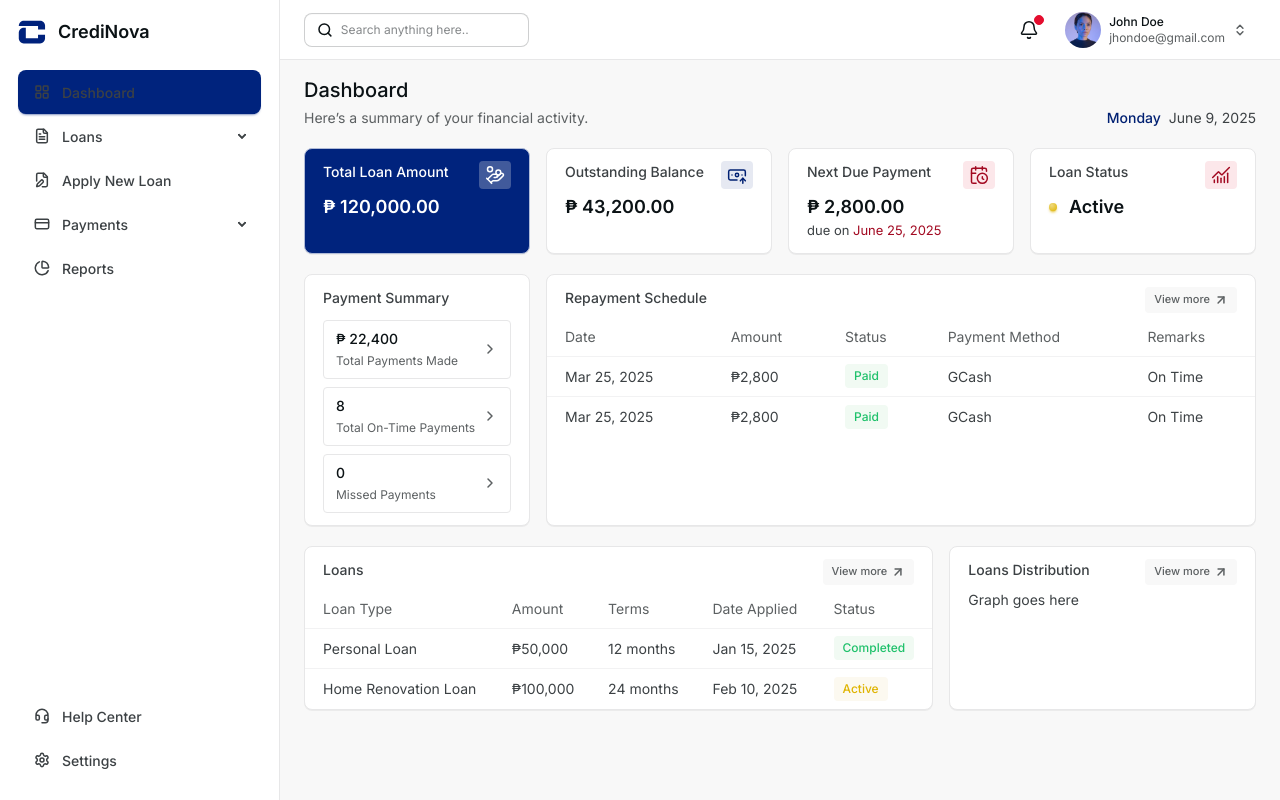
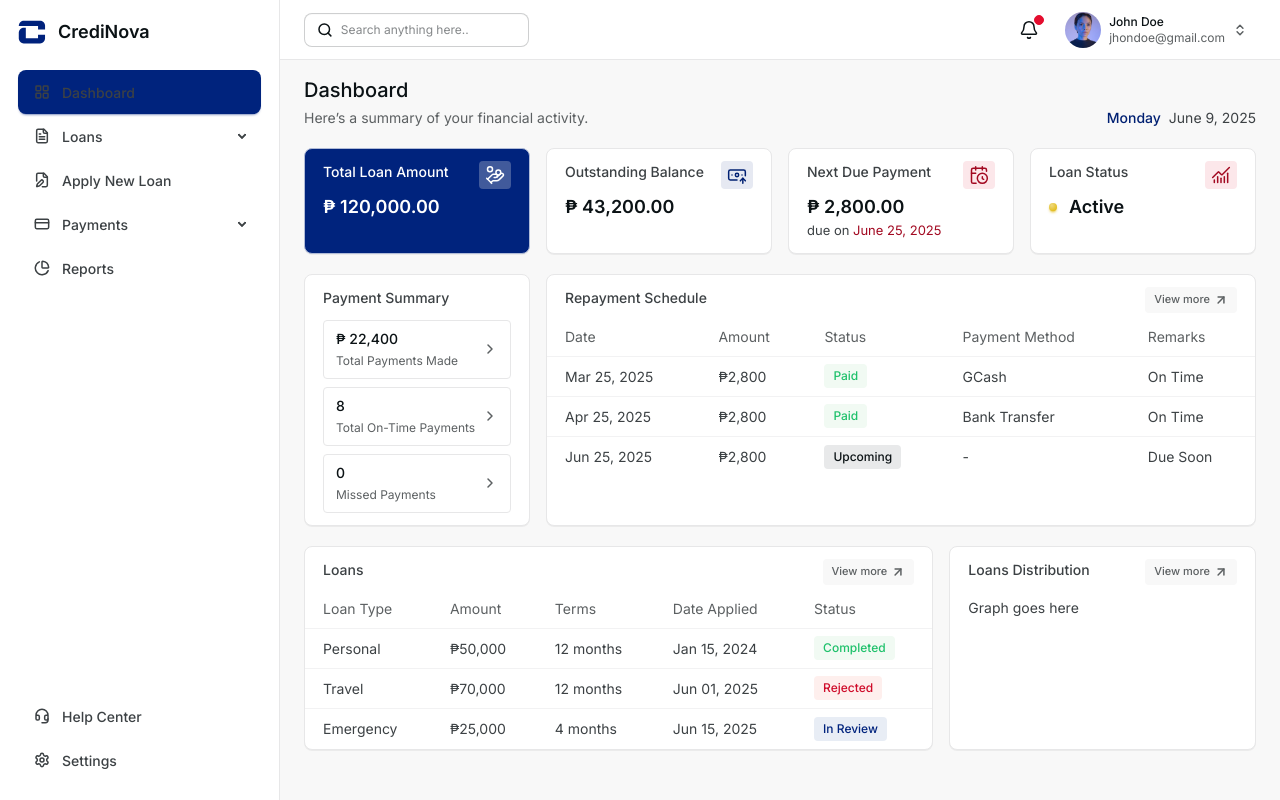
Before and after one commit to lyka-martinez/credi-nova, a React (Vite) app: page / in a window 1280 px wide. Built offline with nearby package versions, Linux system fonts and the light colour scheme.

Commit message:
complete dashboard

```diff
--- /dev/null
+++ b/src/components/badge.tsx
@@ -0,0 +1,33 @@
+import { memo } from 'react'
+import type { ReactNode } from 'react'
+import type { statusType } from '../types'
+
+/**
+ * Badge component for status indicators.
+ * @returns JSX.Element
+ */
+
+type BadgeProps = {
+    variant: statusType
+    children?: ReactNode
+}
+
+const variantClass = {
+    neutral: '',
+    success: 'd-badge-success',
+    warning: 'd-badge-warning',
+    primary: 'd-badge-primary',
+    error: 'd-badge-error',
+}
+
+const Badge = ({ variant = 'neutral', children }: BadgeProps) => {
+    return (
+        <div
+            className={`d-badge d-badge-soft h-[24px] rounded-sm border-transparent px-2 text-xs ${variantClass[variant]}`}
+        >
+            {children}
+        </div>
+    )
+}
+
+export default memo(Badge)
--- a/src/pages/button.tsx
+++ b/src/components/button.tsx
@@ -9,7 +9,7 @@ import type { ButtonHTMLAttributes, ReactNode } from 'react'
 type ButtonProps = {
     children: ReactNode
     variant?: 'accent' | 'ghost' | 'primary' | 'secondary'
-    size?: 'sm' | 'md' | 'lg'
+    size?: 'xs' | 'sm' | 'md' | 'lg'
     className?: string
     leftIcon?: ReactNode
     rightIcon?: ReactNode
@@ -23,6 +23,7 @@ const variantClass = {
 }
 
 const sizeClass = {
+    xs: 'd-btn-xs',
     sm: 'd-btn-sm',
     md: '',
     lg: 'sm:d-btn-lg',
@@ -47,6 +48,11 @@ const Button = ({
             {children}
             {rightIcon && <span>{rightIcon}</span>}
         </button>
+
+        // <button className="d-btn d-btn-ghost d-btn-xs bg-secondary-600/30 hover:bg-secondary-600/60 h-[26px] gap-1 rounded-sm px-2 font-medium text-neutral-300">
+        //                             View more
+        //                             <ArrowUpRight className="w-[14px]" />
+        //                         </button>
     )
 }
 
--- /dev/null
+++ b/src/components/card.tsx
@@ -0,0 +1,36 @@
+import { memo } from 'react'
+import type { ReactNode } from 'react'
+
+/**
+ * Card component
+ * @returns JSX.Element
+ */
+
+type CardProps = {
+    variant?: 'primary' | 'secondary'
+    cardClass?: string
+    cardBodyClass?: string
+    children?: ReactNode
+}
+
+const variantClass = {
+    primary: 'bg-primary-500 border-primary-100 text-white',
+    secondary: 'border-neutral-50 bg-white text-neutral-400',
+}
+
+const Card = ({
+    variant = 'secondary',
+    cardClass = '',
+    cardBodyClass = '',
+    children,
+}: CardProps) => {
+    return (
+        <div className={`d-card d-card-sm xl:d-card-md border shadow-2xs ${variantClass[variant]} ${cardClass}`}>
+            <div className={`d-card-body gap-1 ${cardBodyClass}`}>
+                {children}
+            </div>
+        </div>
+    )
+}
+
+export default memo(Card)
--- a/src/pages/dashboard.tsx
+++ b/src/pages/dashboard.tsx
@@ -1,4 +1,3 @@
-import { memo } from 'react'
 import {
     BanknoteArrowUp,
     CalendarClock,
@@ -7,11 +6,16 @@ import {
     ChevronRight,
     ArrowUpRight,
 } from 'lucide-react'
-import Sidebar from './sidebar'
-import Navbar from './navbar'
+import type { RepaymentSchedule, Loans } from '../types'
+import Sidebar from '../components/sidebar'
+import Navbar from '../components/navbar'
+import Card from '../components/card'
+import Badge from '../components/badge'
+import Button from '../components/button'
 
 /**
  * Dashboard component
+ * @variable repaymentScheduleList - List of repayment schedules
  * @param onLogout - Callback function to handle logout action
  * @returns JSX.Element
  */
@@ -21,19 +25,82 @@ type DashboardProps = {
 }
 
 const Dashboard = ({ onLogout }: DashboardProps) => {
+    const repaymentScheduleList: RepaymentSchedule[] = [
+        {
+            date: 'Mar 25, 2025',
+            amount: '₱2,800',
+            status: {
+                label: 'Paid',
+                variant: 'success',
+            },
+            paymentMethod: 'GCash',
+            remarks: 'On Time',
+        },
+        {
+            date: 'Apr 25, 2025',
+            amount: '₱2,800',
+            status: {
+                label: 'Paid',
+                variant: 'success',
+            },
+            paymentMethod: 'Bank Transfer',
+            remarks: 'On Time',
+        },
+        {
+            date: 'Jun 25, 2025',
+            amount: '₱2,800',
+            status: {
+                label: 'Upcoming',
+                variant: 'neutral',
+            },
+            paymentMethod: '-',
+            remarks: 'Due Soon',
+        },
+    ]
+
+    const loansList: Loans[] = [
+        {
+            loanType: 'Personal',
+            amount: '₱50,000',
+            terms: '12 months',
+            dateApplied: 'Jan 15, 2024',
+            status: {
+                label: 'Completed',
+                variant: 'success',
+            },
+        },
+        {
+            loanType: 'Travel',
+            amount: '₱70,000',
+            terms: '12 months',
+            dateApplied: 'Jun 01, 2025',
+            status: {
+                label: 'Rejected',
+                variant: 'error',
+            },
+        },
+        {
+            loanType: 'Emergency',
+            amount: '₱25,000',
+            terms: '4 months',
+            dateApplied: 'Jun 15, 2025',
+            status: {
+                label: 'In Review',
+                variant: 'primary',
+            },
+        },
+    ]
+
     return (
         <div className="d-drawer lg:d-drawer-open h-full">
             <input id="my-drawer" type="checkbox" className="d-drawer-toggle" />
 
             {/* Page content */}
             <div className="d-drawer-content flex flex-col justify-center">
-                {/* Navbar */}
                 <Navbar onLogout={onLogout} />
-
 
                 {/* Main content */}
                 <div className="bg-secondary-600/30 flex flex-1 flex-col gap-5 p-4 md:px-8 lg:px-6">
-                    {/* Headings */}
                     <div className="flex items-end justify-start gap-2 lg:justify-between">
                         <div>
                             <h2 className="mb-1 text-lg font-medium lg:text-xl">
@@ -56,8 +123,7 @@ const Dashboard = ({ onLogout }: DashboardProps) => {
 
                     {/* Widgets */}
                     <div className="grid grid-flow-row auto-rows-fr gap-4 sm:grid-cols-2 lg:grid-cols-3 xl:grid-cols-4">
-                        <div className="d-card d-card-sm xl:d-card-md bg-primary-500 border-primary-100 border text-white shadow-2xs">
-                            <div className="d-card-body gap-1">
+                        <Card variant="primary">
                             <div className="d-card-title">
                                 <p>Total Loan Amount</p>
                                 <div className="bg-secondary-600/28 flex h-[28px] items-center rounded-sm px-[6px]">
@@ -70,11 +136,9 @@ const Dashboard = ({ onLogout }: DashboardProps) => {
                                     ₱ 120,000.00
                                 </h3>
                             </div>
-                            </div>
-                        </div>
+                        </Card>
 
-                        <div className="d-card d-card-sm xl:d-card-md border border-neutral-50 bg-white text-neutral-400 shadow-2xs">
-                            <div className="d-card-body gap-1">
+                        <Card>
                             <div className="d-card-title">
                                 <p>Outstanding Balance</p>
                                 <div className="text-primary-600 bg-primary-50 flex h-[28px] items-center rounded-sm px-[6px]">
@@ -87,11 +151,9 @@ const Dashboard = ({ onLogout }: DashboardProps) => {
                                     ₱ 43,200.00
                                 </h3>
                             </div>
-                            </div>
-                        </div>
+                        </Card>
 
-                        <div className="d-card d-card-sm xl:d-card-md border border-neutral-50 bg-white text-neutral-400 shadow-2xs">
-                            <div className="d-card-body gap-1">
+                        <Card>
                             <div className="d-card-title">
                                 <p>Next Due Payment</p>
                                 <div className="text-accent-700 bg-accent-50 flex h-[28px] items-center rounded-sm px-[6px]">
@@ -110,11 +172,9 @@ const Dashboard = ({ onLogout }: DashboardProps) => {
                                     </span>
                                 </p>
                             </div>
-                            </div>
-                        </div>
+                        </Card>
 
-                        <div className="d-card d-card-sm xl:d-card-md border border-neutral-50 bg-white text-neutral-400 shadow-2xs">
-                            <div className="d-card-body gap-1">
+                        <Card>
                             <div className="d-card-title">
                                 <p>Loan Status</p>
                                 <div className="text-accent-700 bg-accent-50 flex h-[28px] items-center rounded-sm px-[6px]">
@@ -131,19 +191,16 @@ const Dashboard = ({ onLogout }: DashboardProps) => {
                                     Active
                                 </h3>
                             </div>
-                            </div>
-                        </div>
+                        </Card>
                     </div>
 
                     {/* Payments */}
                     <div className="grid grid-flow-row auto-rows-min gap-4 lg:grid-cols-3 xl:grid-cols-4">
-                        <div className="d-card d-card-sm lg:d-card-md border border-neutral-50 bg-white text-neutral-400 shadow-2xs lg:col-span-1">
-                            <div className="d-card-body gap-1">
+                        <Card cardClass="lg:col-span-1">
                             <div className="d-card-title mb-2">
                                 <p>Payment Summary</p>
                             </div>
 
-                                {/* Payment Summary List */}
                             <div className="flex flex-col gap-2 text-neutral-300">
                                 <div className="b-payment-summary-row hover:bg-secondary-600/60 rounded-sm border border-neutral-50 px-3 py-2 transition-colors duration-150">
                                     <div>
@@ -190,19 +247,26 @@ const Dashboard = ({ onLogout }: DashboardProps) => {
                                     </div>
                                 </div>
                             </div>
-                            </div>
-                        </div>
+                        </Card>
 
                         {/* Repayment Schedule Table */}
-                        <div className="d-card d-card-sm lg:d-card-md border border-neutral-50 bg-white text-neutral-400 shadow-2xs lg:col-span-2 lg:auto-cols-max lg:overflow-hidden xl:col-span-3">
-                            <div className="d-card-body gap-1 p-0!">
-                                <div className="d-card-title px-4 pt-3 lg:px-[18px]">
+                        <Card
+                            cardClass="lg:col-span-2 lg:auto-cols-max lg:overflow-hidden xl:col-span-3"
+                            cardBodyClass="p-0!"
+                        >
+                            <div className="d-card-title px-4 pt-3 xl:px-[18px]">
                                 <p>Repayment Schedule</p>
 
-                                    <button className="d-btn d-btn-ghost d-btn-xs bg-secondary-600/30 hover:bg-secondary-600/60 h-[26px] gap-1 rounded-sm px-2 font-medium text-neutral-300">
+                                <Button
+                                    variant="ghost"
+                                    className="bg-secondary-600/30 hover:bg-secondary-600/60 h-[26px] gap-1 rounded-sm px-2 font-medium text-neutral-300"
+                                    size="xs"
+                                    rightIcon={
+                                        <ArrowUpRight className="w-[14px]" />
+                                    }
+                                >
                                     View more
-                                        <ArrowUpRight className="w-[14px]" />
-                                    </button>
+                                </Button>
                             </div>
 
                             <div className="overflow-x-auto">
@@ -217,63 +281,66 @@ const Dashboard = ({ onLogout }: DashboardProps) => {
                                         </tr>
                                     </thead>
                                     <tbody>
-                                            <tr className="hover:bg-secondary-600/60">
+                                        {repaymentScheduleList.map(
+                                            (payment, index) => (
+                                                <tr
+                                                    key={index}
+                                                    className="hover:bg-secondary-600/60"
+                                                >
                                                     <td data-label="Date">
-                                                    Mar 25, 2025
+                                                        {payment.date}
                                                     </td>
                                                     <td data-label="Amount">
-                                                    ₱2,800
+                                                        {payment.amount}
                                                     </td>
                                                     <td data-label="Status">
-                                                    <div className="d-badge d-badge-soft d-badge-success h-[24px] rounded-sm border-transparent px-2 text-xs">
-                                                        Paid
-                                                    </div>
+                                                        <Badge
+                                                            variant={
+                                                                payment.status
+                                                                    .variant
+                                                            }
+                                                        >
+                                                            {
+                                                                payment.status
+                                                                    .label
+                                                            }
+                                                        </Badge>
                                                     </td>
-                                                <td data-label="Payment">
-                                                    GCash
+                                                    <td data-label="Payment Method">
+                                                        {payment.paymentMethod}
                                                     </td>
                                                     <td data-label="Remarks">
-                                                    On Time
+                                                        {payment.remarks || '-'}
                                                     </td>
                                                 </tr>
-                                            <tr className="hover:bg-secondary-600/60">
-                                                <td data-label="Date">
-                                                    Mar 25, 2025
-                                                </td>
-                                                <td data-label="Amount">
-                                                    ₱2,800
-                                                </td>
-                                                <td data-label="Status">
-                                                    <div className="d-badge d-badge-soft d-badge-success h-[24px] rounded-sm border-transparent px-2 text-xs">
-                                                        Paid
-                                                    </div>
-                                                </td>
-                                                <td data-label="Payment">
-                                                    GCash
-                                                </td>
-                                                <td data-label="Remarks">
-                                                    On Time
-                                                </td>
-                                            </tr>
+                                            ),
+                                        )}
                                     </tbody>
                                 </table>
                             </div>
-                            </div>
-                        </div>
+                        </Card>
                     </div>
 
                     {/* Loans */}
                     <div className="grid grid-flow-row auto-rows-min gap-4 lg:grid-cols-3 xl:grid-cols-6">
-                        {/* Repayment Schedule Table */}
-                        <div className="d-card d-card-sm lg:d-card-md border border-neutral-50 bg-white text-neutral-400 shadow-2xs lg:col-span-2 lg:auto-cols-max lg:overflow-hidden xl:col-span-4">
-                            <div className="d-card-body gap-1 p-0!">
-                                <div className="d-card-title px-4 pt-3 lg:px-[18px]">
+                        {/* Loans Table */}
+                        <Card
+                            cardClass="lg:col-span-2 lg:auto-cols-max lg:overflow-hidden xl:col-span-4"
+                            cardBodyClass="p-0!"
+                        >
+                            <div className="d-card-title px-4 pt-3 xl:px-[18px]">
                                 <p>Loans</p>
 
-                                    <button className="d-btn d-btn-ghost d-btn-xs bg-secondary-600/30 hover:bg-secondary-600/60 h-[26px] gap-1 rounded-sm px-2 font-medium text-neutral-300">
+                                <Button
+                                    variant="ghost"
+                                    className="bg-secondary-600/30 hover:bg-secondary-600/60 h-[26px] gap-1 rounded-sm px-2 font-medium text-neutral-300"
+                                    size="xs"
+                                    rightIcon={
+                                        <ArrowUpRight className="w-[14px]" />
+                                    }
+                                >
                                     View more
-                                        <ArrowUpRight className="w-[14px]" />
-                                    </button>
+                                </Button>
                             </div>
 
                             <div className="overflow-x-auto">
@@ -288,65 +355,57 @@ const Dashboard = ({ onLogout }: DashboardProps) => {
                                         </tr>
                                     </thead>
                                     <tbody>
-                                            <tr className="hover:bg-secondary-600/60">
+                                        {loansList.map((loan, index) => (
+                                            <tr
+                                                key={index}
+                                                className="hover:bg-secondary-600/60"
+                                            >
                                                 <td data-label="Loan Type">
-                                                    Personal Loan
+                                                    {loan.loanType}
                                                 </td>
                                                 <td data-label="Amount">
-                                                    ₱50,000
+                                                    {loan.amount}
                                                 </td>
                                                 <td data-label="Terms">
-                                                    12 months
+                                                    {loan.terms}
                                                 </td>
                                                 <td data-label="Date Applied">
-                                                    Jan 15, 2025
+                                                    {loan.dateApplied}
                                                 </td>
                                                 <td data-label="Status">
-                                                    <div className="d-badge d-badge-soft d-badge-success h-[24px] rounded-sm border-transparent px-2 text-xs">
-                                                        Completed
-                                                    </div>
+                                                    <Badge
+                                                        variant={
+                                                            loan.status.variant
+                                                        }
+                                                    >
+                                                        {loan.status.label}
+                                                    </Badge>
                                                 </td>
                                             </tr>
-                                            <tr className="hover:bg-secondary-600/60">
-                                                <td data-label="Loan Type">
-                                                    Home Renovation Loan
-                                                </td>
-                                                <td data-label="Amount">
-                                                    ₱100,000
-                                                </td>
-                                                <td data-label="Terms">
-                                                    24 months
-                                                </td>
-                                                <td data-label="Date Applied">
-                                                    Feb 10, 2025
-                                                </td>
-                                                <td data-label="Status">
-                                                    <div className="d-badge d-badge-soft d-badge-warning h-[24px] rounded-sm border-transparent px-2 text-xs">
-                                                        Active
-                                                    </div>
-                                                </td>
-                                            </tr>
+                                        ))}
                                     </tbody>
                                 </table>
                             </div>
-                            </div>
+                        </Card>
+
+                        <Card cardClass="lg:col-span-1 xl:col-span-2">
+                            <div className="d-card-title mb-2">
+                                <p>Loans Distribution</p>
+
+                                <Button
+                                    variant="ghost"
+                                    className="bg-secondary-600/30 hover:bg-secondary-600/60 h-[26px] gap-1 rounded-sm px-2 font-medium text-neutral-300"
+                                    size="xs"
+                                    rightIcon={
+                                        <ArrowUpRight className="w-[14px]" />
+                                    }
+                                >
+                                    View more
+                                </Button>
                             </div>
 
-                        <div className="d-card d-card-sm lg:d-card-md border border-neutral-50 bg-white text-neutral-400 shadow-2xs lg:col-span-1 xl:col-span-2">
-                            <div className="d-card-body gap-1">
-                                <div className="d-card-title">
-                                    <p>Loans Distribution</p>
-
-                                    <button className="d-btn d-btn-ghost d-btn-xs bg-secondary-600/30 hover:bg-secondary-600/60 h-[26px] gap-1 rounded-sm px-2 font-medium text-neutral-300">
-                                        View more
-                                        <ArrowUpRight className="w-[14px]" />
-                                    </button>
-                                </div>
-
-                                {/* Loan distribution Graph */}
                             <div>Graph goes here</div>
-                            </div>
-                        </div>
+                        </Card>
                     </div>
                 </div>
             </div>
@@ -357,4 +416,4 @@ const Dashboard = ({ onLogout }: DashboardProps) => {
     )
 }
 
-export default memo(Dashboard)
+export default Dashboard
--- a/src/styles/App.css
+++ b/src/styles/App.css
@@ -43,7 +43,7 @@
     .b-responsive-table td {
         display: flex;
         justify-content: space-between;
-        height: 32px;
+        height: 30px;
     }
 
     .b-responsive-table td::before {
--- /dev/null
+++ b/src/types.ts
@@ -0,0 +1,23 @@
+export type RepaymentSchedule = {
+    date: string
+    amount: string
+    status: {
+        label: string
+        variant: statusType
+    }
+    paymentMethod: string
+    remarks: string
+}
+
+export type Loans = {
+    loanType: string
+    amount: string
+    terms: string
+    dateApplied: string
+    status: {
+        label: string
+        variant: statusType
+    }
+}
+
+export type statusType = 'neutral' | 'success' | 'warning' | 'primary' | 'error';
```
Also changed, not shown: src/components/menuItem.tsx (added, +77 -0 lines), src/pages/loginPage.tsx (+4 -4 lines), src/components/input.tsx (renamed from src/pages/input.tsx), src/components/navbar.tsx (renamed from src/pages/navbar.tsx), src/components/profileButton.tsx (renamed from src/pages/profileButton.tsx), src/components/sidebar.tsx (renamed from src/pages/sidebar.tsx). Lines whose indentation alone changed are shown as unchanged.
